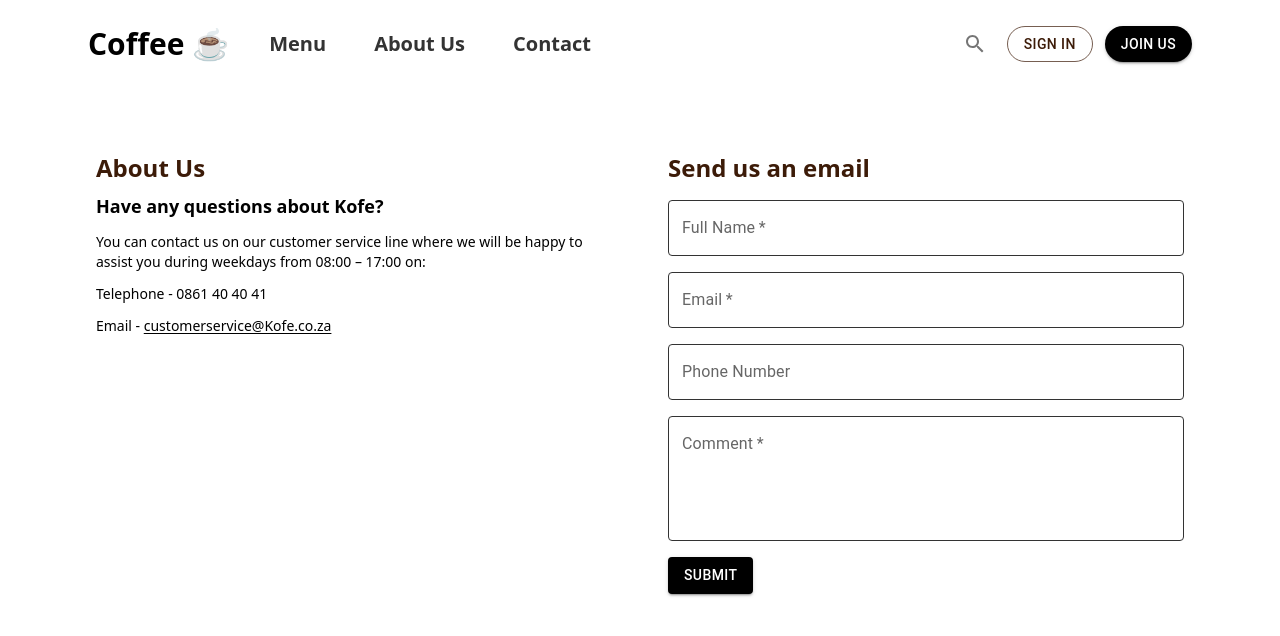
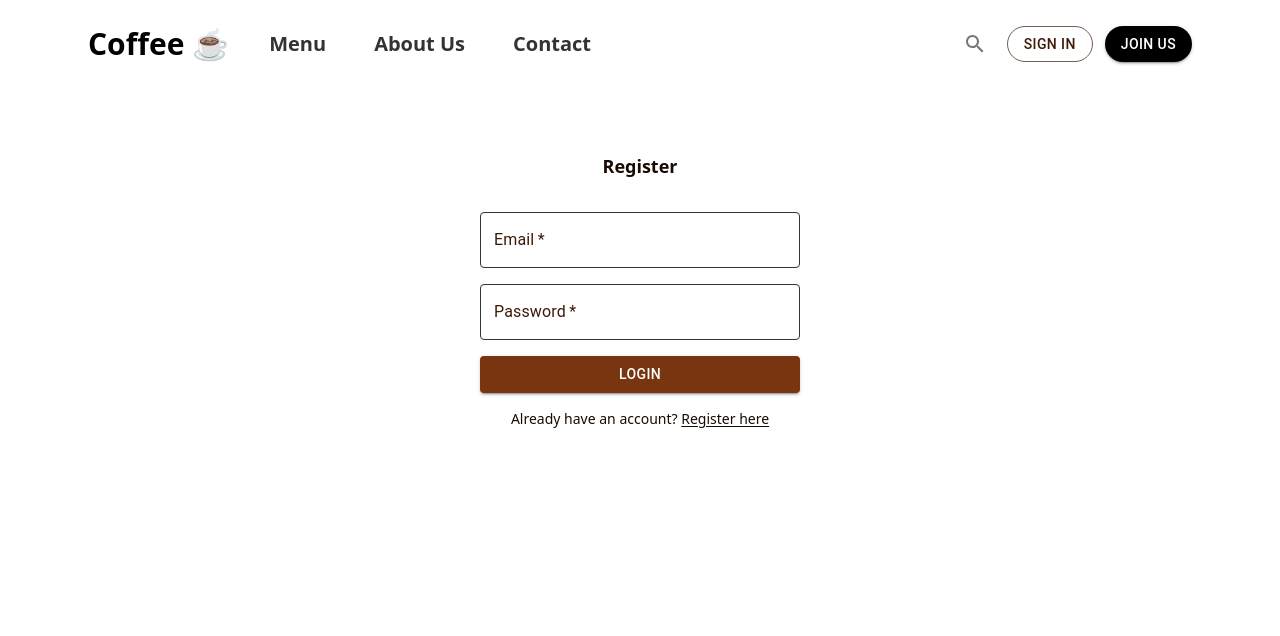
Before and after one commit to lebohangmdm/coffee-app-v2, a React (Vite) app: page / in a window 1280 px wide. Shown: the top 636 px of the page. Built offline with nearby package versions, Linux system fonts and the light colour scheme.

Commit message:
add login and register page

```diff
--- a/src/App.jsx
+++ b/src/App.jsx
@@ -1,7 +1,9 @@
 import { About } from "./Pages/About";
 import Contact from "./Pages/Contact";
 import Home from "./Pages/Home";
+import Login from "./Pages/Login";
 import Menu from "./Pages/Menu";
+import Register from "./Pages/Register";
 import Header from "./ui/Header/Header";
 import Featured from "./ui/Section/Featured";
 
@@ -13,7 +15,9 @@ function App() {
         {/* <Home /> */}
         {/* <Menu /> */}
         {/* <About /> */}
-        <Contact />
+        {/* <Contact /> */}
+        {/* <Register /> */}
+        <Login />
       </main>
     </>
   );
--- /dev/null
+++ b/src/Pages/Login.jsx
@@ -0,0 +1,80 @@
+import { Button, Grid, TextField } from "@mui/material";
+
+const Login = () => {
+  const labelStyle = {
+    color: "#3c1b08",
+  };
+
+  return (
+    <section className="pt-16">
+      <div className="align-element">
+        <div className="grid items-center justify-center ">
+          <h3 className="text-lg font-semibold text-center text-brownish-2 mb-6 md:mb-8">
+            Register
+          </h3>
+
+          <form onSubmit={() => {}} className=" max-w-[320px]">
+            <Grid container spacing={2}>
+              <Grid item xs={12}>
+                <TextField
+                  fullWidth
+                  label="Email"
+                  variant="outlined"
+                  type="email"
+                  required
+                  InputLabelProps={{ style: labelStyle }}
+                  sx={{
+                    "& .MuiOutlinedInput-root": {
+                      "& fieldset": { borderColor: "#333" },
+                      "&:hover fieldset": { borderColor: "#3c1b08" },
+                      "&.Mui-focused fieldset": { borderColor: "#3c1b08" },
+                    },
+                  }}
+                />
+              </Grid>
+              <Grid item xs={12}>
+                <TextField
+                  fullWidth
+                  label="Password"
+                  variant="outlined"
+                  type="password"
+                  required
+                  InputLabelProps={{ style: labelStyle }}
+                  sx={{
+                    "& .MuiOutlinedInput-root": {
+                      "& fieldset": { borderColor: "#333" },
+                      "&:hover fieldset": { borderColor: "#3c1b08" },
+                      "&.Mui-focused fieldset": { borderColor: "#3c1b08" },
+                    },
+                  }}
+                />
+              </Grid>
+
+              <Grid item xs={12}>
+                <Button
+                  type="submit"
+                  variant="contained"
+                  color="primary"
+                  fullWidth
+                  className="  text-white bg-amber-900 hover:bg-brownish-1 transition-all duration-160"
+                >
+                  Login
+                </Button>
+              </Grid>
+              <Grid item xs={12}>
+                <p className="text-sm text-brownish-2 text-center">
+                  Already have an account?{" "}
+                  <a href="/login" className="underline underline-offset-2">
+                    Register here
+                  </a>
+                </p>
+              </Grid>
+            </Grid>
+          </form>
+        </div>
+      </div>
+    </section>
+  );
+};
+
+export default Login;
--- /dev/null
+++ b/src/Pages/Register.jsx
@@ -0,0 +1,120 @@
+// import {
+//   TextField,
+//   Button,
+//   Grid,
+//   Typography,
+//   Container,
+// } from "@material-ui/core";
+
+import { Button, Grid, TextField } from "@mui/material";
+
+const Register = () => {
+  const labelStyle = {
+    color: "#3c1b08",
+  };
+
+  return (
+    <section className="pt-16">
+      <div className="align-element">
+        <div className="grid items-center justify-center ">
+          <h3 className="text-lg font-semibold text-center text-brownish-2 mb-6 md:mb-8">
+            Register
+          </h3>
+
+          <form onSubmit={() => {}} className=" max-w-[320px]">
+            <Grid container spacing={2}>
+              <Grid item xs={12}>
+                <TextField
+                  fullWidth
+                  label="Username"
+                  variant="outlined"
+                  required
+                  InputLabelProps={{ style: labelStyle }}
+                  sx={{
+                    "& .MuiOutlinedInput-root": {
+                      "& fieldset": { borderColor: "#333" },
+                      "&:hover fieldset": { borderColor: "#3c1b08" },
+                      "&.Mui-focused fieldset": { borderColor: "#3c1b08" },
+                    },
+                  }}
+                />
+              </Grid>
+              <Grid item xs={12}>
+                <TextField
+                  fullWidth
+                  label="Email"
+                  variant="outlined"
+                  type="email"
+                  required
+                  InputLabelProps={{ style: labelStyle }}
+                  sx={{
+                    "& .MuiOutlinedInput-root": {
+                      "& fieldset": { borderColor: "#333" },
+                      "&:hover fieldset": { borderColor: "#3c1b08" },
+                      "&.Mui-focused fieldset": { borderColor: "#3c1b08" },
+                    },
+                  }}
+                />
+              </Grid>
+              <Grid item xs={12}>
+                <TextField
+                  fullWidth
+                  label="Password"
+                  variant="outlined"
+                  type="password"
+                  required
+                  InputLabelProps={{ style: labelStyle }}
+                  sx={{
+                    "& .MuiOutlinedInput-root": {
+                      "& fieldset": { borderColor: "#333" },
+                      "&:hover fieldset": { borderColor: "#3c1b08" },
+                      "&.Mui-focused fieldset": { borderColor: "#3c1b08" },
+                    },
+                  }}
+                />
+              </Grid>
+              <Grid item xs={12}>
+                <TextField
+                  fullWidth
+                  label="Confirm Password"
+                  variant="outlined"
+                  type="password"
+                  required
+                  InputLabelProps={{ style: labelStyle }}
+                  sx={{
+                    "& .MuiOutlinedInput-root": {
+                      "& fieldset": { borderColor: "#333" },
+                      "&:hover fieldset": { borderColor: "#3c1b08" },
+                      "&.Mui-focused fieldset": { borderColor: "#3c1b08" },
+                    },
+                  }}
+                />
+              </Grid>
+              <Grid item xs={12}>
+                <Button
+                  type="submit"
+                  variant="contained"
+                  color="primary"
+                  fullWidth
+                  className="  text-white bg-amber-900 hover:bg-brownish-1 transition-all duration-160"
+                >
+                  Register
+                </Button>
+              </Grid>
+              <Grid item xs={12}>
+                <p className="text-sm text-brownish-2 text-center">
+                  Already have an account?{" "}
+                  <a href="/login" className="underline underline-offset-2">
+                    Login here
+                  </a>
+                </p>
+              </Grid>
+            </Grid>
+          </form>
+        </div>
+      </div>
+    </section>
+  );
+};
+
+export default Register;
```
